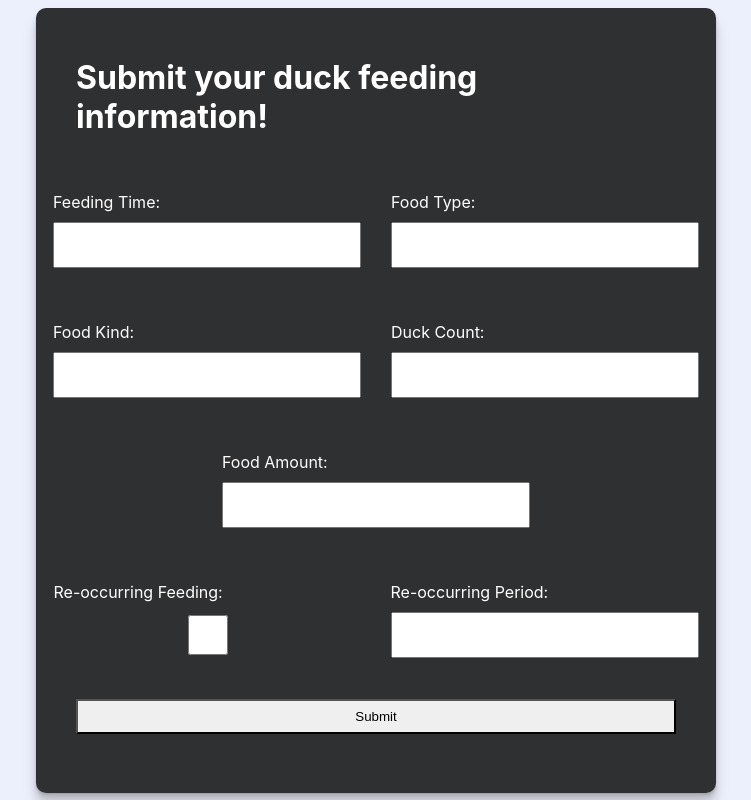
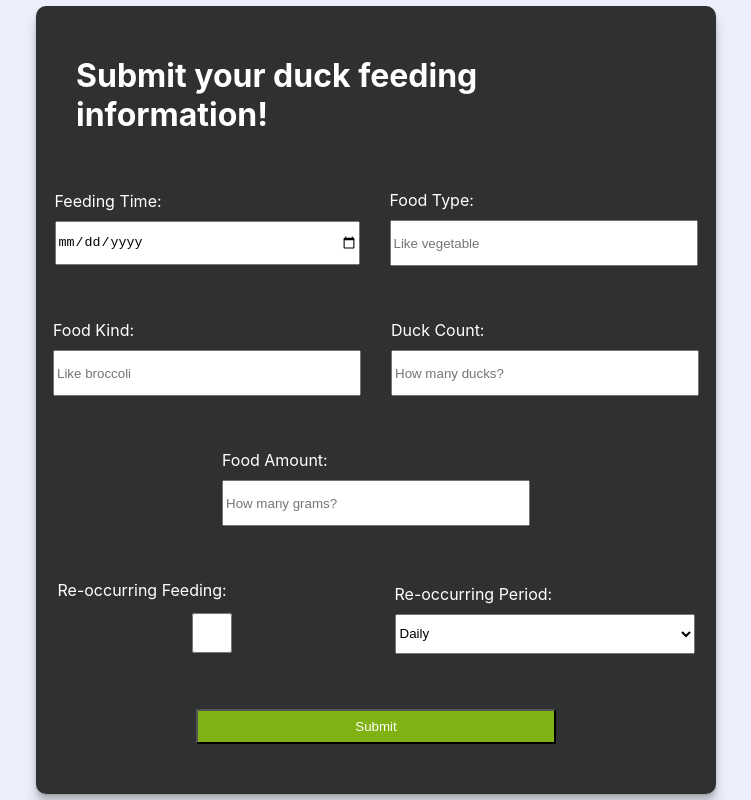
Before and after one commit to soroushysfi/freshworks-duck-feeding-app, a React (Create React App) app: page / in a window 1280 px wide. Shown: the whole page, without its empty margins (264-1015 px from the left). Built offline with nearby package versions, Linux system fonts and the light colour scheme.

Commit message:
create custom input componenet, refactor form component

```diff
--- /dev/null
+++ b/src/components/custom-input/custom-input.component.jsx
@@ -0,0 +1,15 @@
+import React from 'react'
+
+
+import './custom-input.styles.scss'
+
+const CustomInputComponent = ({label, type, placeholder, required}) => {
+    return (
+        <div className="form-input-material">
+        <label >{label}: </label>
+          <input type={type} placeholder={placeholder}  className="form-control-material" required={required} />
+        </div>
+    )
+}
+
+export default CustomInputComponent
--- /dev/null
+++ b/src/components/custom-input/custom-input.styles.scss
@@ -0,0 +1,4 @@
+.form-input-material {
+    padding: 10px 15px;
+    margin: 12px 0;
+  }
--- a/src/components/duck-feeding-form/duck-feeding-form.component.jsx
+++ b/src/components/duck-feeding-form/duck-feeding-form.component.jsx
@@ -1,9 +1,11 @@
 import React from 'react'
+
+import CustomInputComponent from './../custom-input/custom-input.component'
 
 import './duck-feeding-form.styles.scss'
 const handleSubmit = (event) => {
     event.preventDefault();
-    console.log('form was submitted');
+    console.log(event);
   }
 
 const DuckFeedingFormComponent = () => {
@@ -11,42 +13,28 @@ const DuckFeedingFormComponent = () => {
       <form className="login-form" onSubmit={handleSubmit}>
       <h1>Submit your duck feeding information!</h1>
       <div className='display-row'>
+      <CustomInputComponent label='Feeding Time' type='date' placeholder="When did you feed the ducks" required={true}/>
+      <CustomInputComponent label='Food Type' type='text' placeholder="Like vegetable" required={true}/>
+      </div>
+      <div className='display-row'>
+      <CustomInputComponent label='Food Kind' type='text' placeholder="Like broccoli" required={true}/>
+      <CustomInputComponent label='Duck Count' type='number' placeholder="How many ducks?" required={true}/>
+      </div>
+      <div className='display-row'>
+      <CustomInputComponent label='Food Amount' type='number' placeholder="How many grams?" required={true}/>
+      </div>
+      <div className='display-row'>
+      <CustomInputComponent label='Re-occurring Feeding' type='checkbox' placeholder="" required={true}/>
       <div className="form-input-material">
-      <label >Feeding Time: </label>
-        <input type="text" name="username" placeholder=" "  className="form-control-material" required />
-      </div>
-      <div className="form-input-material">
-      <label >Food Type:</label>
-        <input type="text" name="text"  placeholder=" "  className="form-control-material" required />
+      <label htmlFor="period">Re-occurring Period:</label>
+        <select id="period" name="period">
+            <option value="volvo">Daily</option>
+            <option value="saab">Weekly</option>
+            <option value="fiat">Monthly</option>
+        </select>
       </div>
       </div>
-      <div className='display-row'>
-      <div className="form-input-material">
-      <label >Food Kind:</label>
-        <input type="text" name="text"  placeholder=" "  className="form-control-material" required />
-      </div>
-      <div className="form-input-material">
-      <label >Duck Count:</label>
-        <input type="number" name="text"  placeholder=" "  className="form-control-material" required />
-      </div>
-      </div>
-      <div className='display-row'>
-      <div className="form-input-material">
-      <label >Food Amount:</label>
-        <input type="number" name="text"  placeholder=" "  className="form-control-material" required />
-      </div>
-      </div>
-      <div className='display-row'>
-      <div className="form-input-material">
-      <label >Re-occurring Feeding:</label>
-        <input type="checkbox" name="text"  placeholder=" "  className="form-control-material" required />
-      </div>
-      <div className="form-input-material">
-      <label >Re-occurring Period:</label>
-        <input type="text" name="text"  placeholder=" "  className="form-control-material" required />
-      </div>
-      </div>
-      <button type="submit" className="btn btn-primary btn-ghost">Submit</button>
+      <button type="submit" className="btn">Submit</button>
     </form>
     )
 }
--- a/src/components/duck-feeding-form/duck-feeding-form.styles.scss
+++ b/src/components/duck-feeding-form/duck-feeding-form.styles.scss
@@ -2,32 +2,9 @@
 .btn {
     padding: 8px 20px;
     border-radius: 0;
-    overflow: hidden;
-
-    &::before {
-      position: absolute;
-      content: "";
-      top: 0;
-      left: 0;
-      width: 100%;
-      height: 100%;
-      background: linear-gradient(
-        120deg,
-        transparent,
-        var(--primary-color),
-        transparent
-      );
-      transform: translateX(-100%);
-      transition: 0.6s;
-    }
 
     &:hover {
-      background: transparent;
-      box-shadow: 0 0 20px 10px hsla(204, 70%, 53%, 0.5);
-
-      &::before {
-        transform: translateX(100%);
-      }
+        cursor: pointer;
     }
   }
 
@@ -35,8 +12,8 @@
     --input-default-border-color: white;
     --input-border-bottom-color: white;
 
-    input {
-      color: white;
+    input, select {
+      color: black;
       width: 300px;
       height: 40px;
     }
@@ -72,13 +49,12 @@
       margin: 0 0 24px 0;
     }
 
-    .form-input-material {
-      padding: 10px 15px;
-      margin: 12px 0;
-    }
+
 
     .btn {
-      width: 100%;
-      margin: 18px 0 9px 0;
+      color: white;
+      margin-top: 30px;
+      width: 60%;
+      background-color: #81b214;
     }
   }
```
